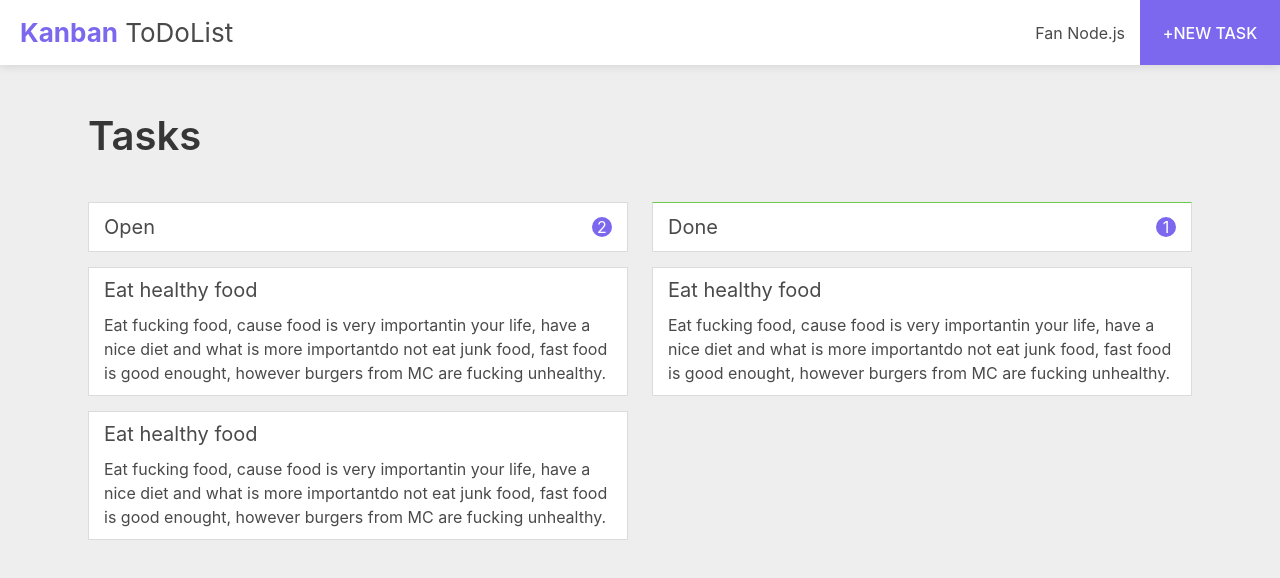
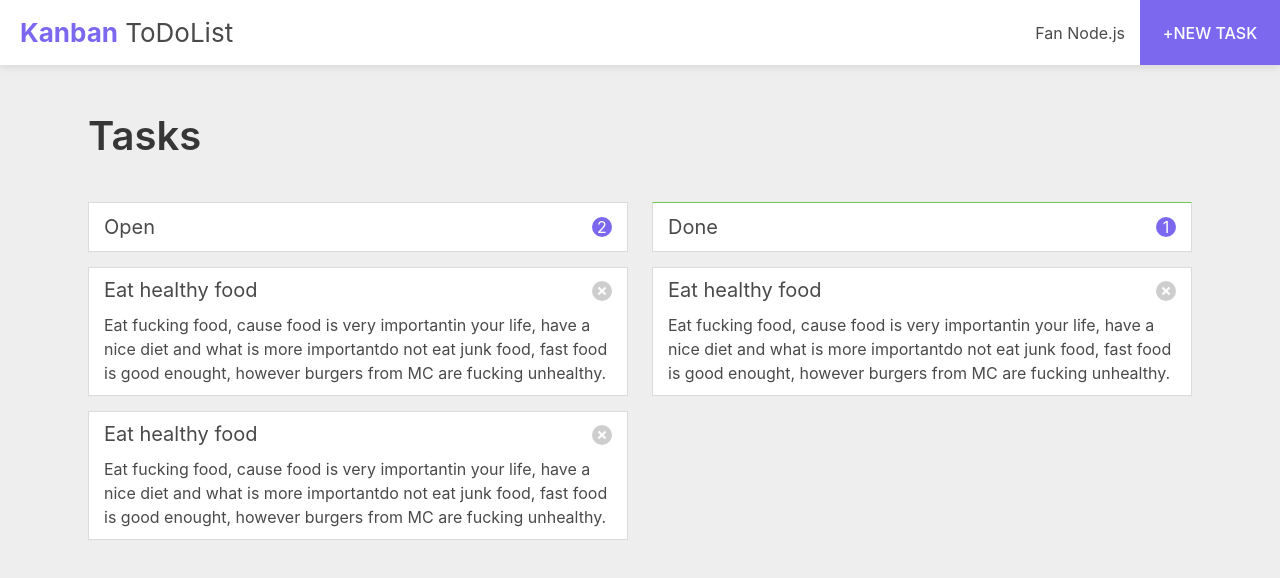
Before and after one commit to Radek-Wawrzyk/Kanban-To-Do-List, a Vue app: page / in a window 1280 px wide. Shown: the top 578 px of the page. Built offline with nearby package versions, Linux system fonts and the light colour scheme.

Commit message:
Add - Single task component with delete option

```diff
--- a/src/components/home/panel/Panel.vue
+++ b/src/components/home/panel/Panel.vue
@@ -3,36 +3,26 @@
     <div class="container">
       <section class="section">
         <h2 class="title is-2">Tasks</h2>
-        <div class="columns">
+        <div class="columns panel-columns">
           <div class="column is-6">
             <div class="panel">
               <header class="panel-header">
                 <h3 class="subtitle is-5">Open</h3>
                 <span class="panel-header-counter">{{openTasks.length}}</span>
               </header>
-              <ul class="panel-items">
-                <li class="item" v-for="task in tasks" :key="task.id" v-if="!task.done">
-                  <a href="#" >
-                    <h4 class="subtitle is-5">{{task.title}}</h4>
-                    <p class="item-description">{{task.description}}</p>
-                  </a>
-                </li>
+              <ul class="panel-items" >
+                <Task v-for="(task, index) in tasks" :key="index" :task="task" v-if="!task.done"></Task>
               </ul>
             </div>
           </div>
-          <div class="column is-6">
+          <div class="column is-6" >
             <div class="panel">
               <header class="panel-header done">
                 <h3 class="subtitle is-5">Done </h3>
                 <span class="panel-header-counter">{{doneTasks.length}}</span>
               </header>
               <ul class="panel-items">
-                <li class="item" v-for="task in tasks" :key="task.id" v-if="task.done">
-                  <a href="#" >
-                    <h4 class="subtitle is-5">{{task.title}}</h4>
-                    <p class="item-description">{{task.description}}</p>
-                  </a>
-                </li>
+                <Task v-for="(task, index) in tasks" :key="index" :task="task" v-if="task.done"></Task>
               </ul>
             </div>
           </div>
@@ -46,12 +36,14 @@
 <script>
 
 import AddTask from "@/components/add task/addTask.vue"
+import Task from "@/components/home/panel/task/Task.vue"
 import { mapGetters } from 'vuex'
 
 export default {
   name: 'Panel',
   components: {
-    AddTask
+    AddTask,
+    Task
   },
   computed: {
     ...mapGetters([
@@ -59,14 +51,7 @@ export default {
       "doneTasks",
       "openTasks"
     ])
-  },
-  /*
-  created: function() {
-    let tasks = this.$store.state.tasks;
-
-    let newTask = tasks.filter(xd => xd.done == 1);
-    console.log(newTask)
-  } */
+  }
 }
 
 </script>
--- a/src/components/home/panel/panel.scss
+++ b/src/components/home/panel/panel.scss
@@ -1,7 +1,11 @@
 @import "@/styles/colors.scss";
+@import "@/styles/animations.scss";
 
 .panel {
   margin: 20px 0;
+  &-columns {
+    align-items: flex-start;
+  }
   &-header {
     background: white;
     display: flex;
@@ -29,23 +33,3 @@
     }
   }
 }
-
-//Item
-
-.item {
-  margin: 15px 0;
-  background: white;
-  a {
-    display: block;
-    padding: 10px 15px;
-    color: inherit;
-    border: 1px solid #dbdbdb;
-    transition: border 0.25s;
-    &:focus, &:hover {
-      border-color: $primary;
-    }
-  }
-  .subtitle {
-    margin: 0 0 10px 0;
-  }
-}
--- /dev/null
+++ b/src/components/home/panel/task/Task.vue
@@ -0,0 +1,27 @@
+<template>
+  <li class="item" :key="task.id">
+    <h4 class="item-title subtitle is-5">
+      {{task.title}}
+      <button class="delete" @click="deleteTask"></button>
+    </h4>
+    <p class="item-description">{{task.description}}</p>
+  </li>
+</template>
+
+<script>
+
+export default {
+  name: "Task",
+  props: {
+    "task": Object
+  },
+  methods: {
+    deleteTask() {
+      this.$store.dispatch("deleteTask", this.task.id);
+    }
+  }
+}
+
+</script>
+
+<style lang="scss" src="./task.scss" scoped />
--- /dev/null
+++ b/src/components/home/panel/task/task.scss
@@ -0,0 +1,22 @@
+@import "@/styles/colors.scss";
+
+.item {
+  margin: 15px 0;
+  background: white;
+  display: block;
+  padding: 10px 15px;
+  color: inherit;
+  border: 1px solid #dbdbdb;
+  transition: border 0.25s;
+  &:focus, &:hover {
+    border-color: $primary;
+  }
+  &-title {
+    display: flex;
+    justify-content: space-between;
+    align-items: center;
+  }
+  .subtitle {
+    margin: 0 0 10px 0;
+  }
+}
--- a/src/store.js
+++ b/src/store.js
@@ -43,11 +43,21 @@ export default new Vuex.Store({
   mutations: {
     addTask: (state, task) => {
       state.tasks.push(task);
+    },
+    deleteTask: (state, taskId) => {
+      state.tasks.forEach((task, index) => {
+        if (task.id === taskId) {
+          state.tasks.splice(index, 1);
+        }
+      })
     }
   },
   actions: {
     addTask: (event, task) => {
       event.commit("addTask", task);
+    },
+    deleteTask: (event, taskId) => {
+      event.commit("deleteTask", taskId);
     }
   }
 })
```
